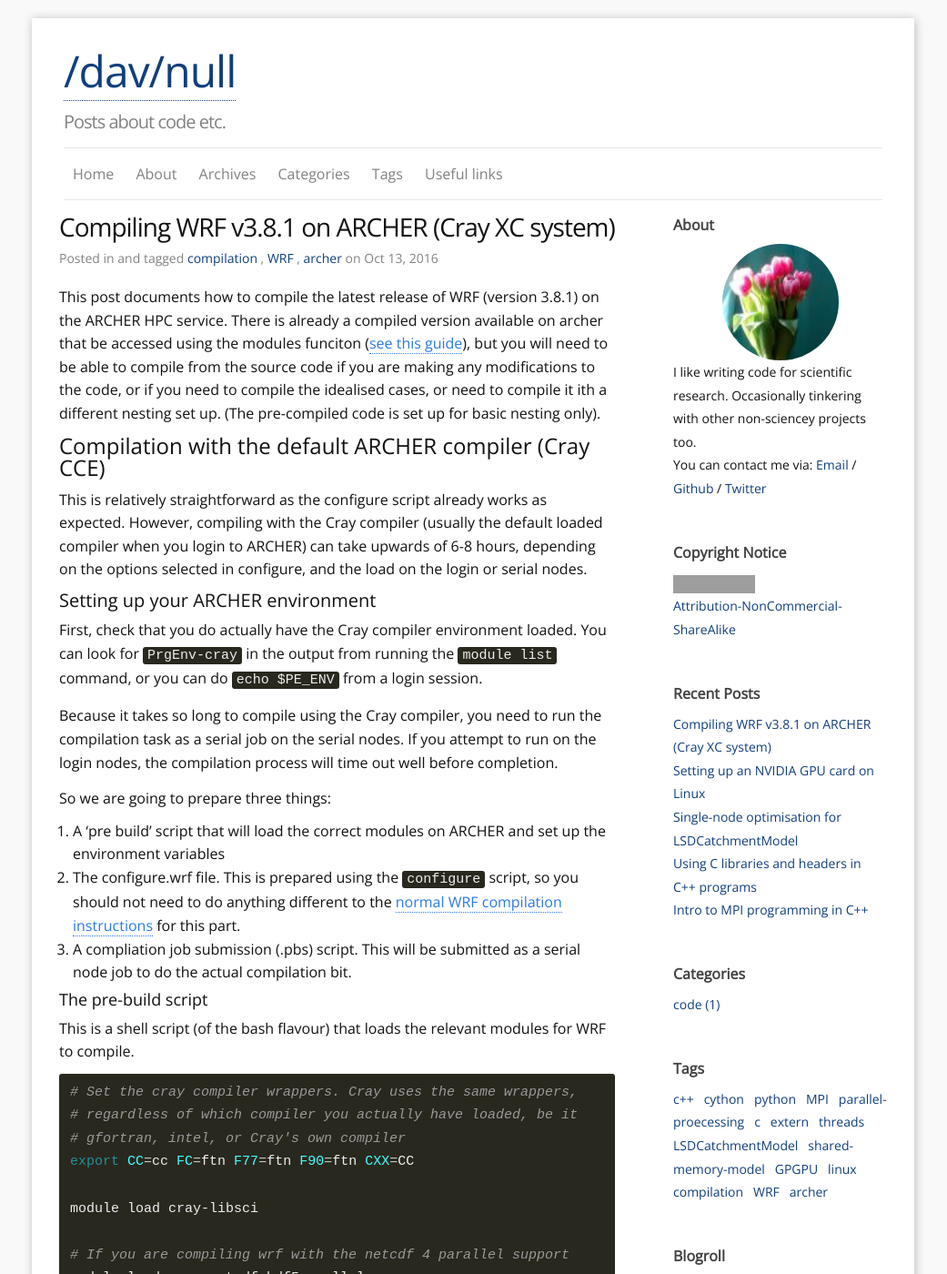
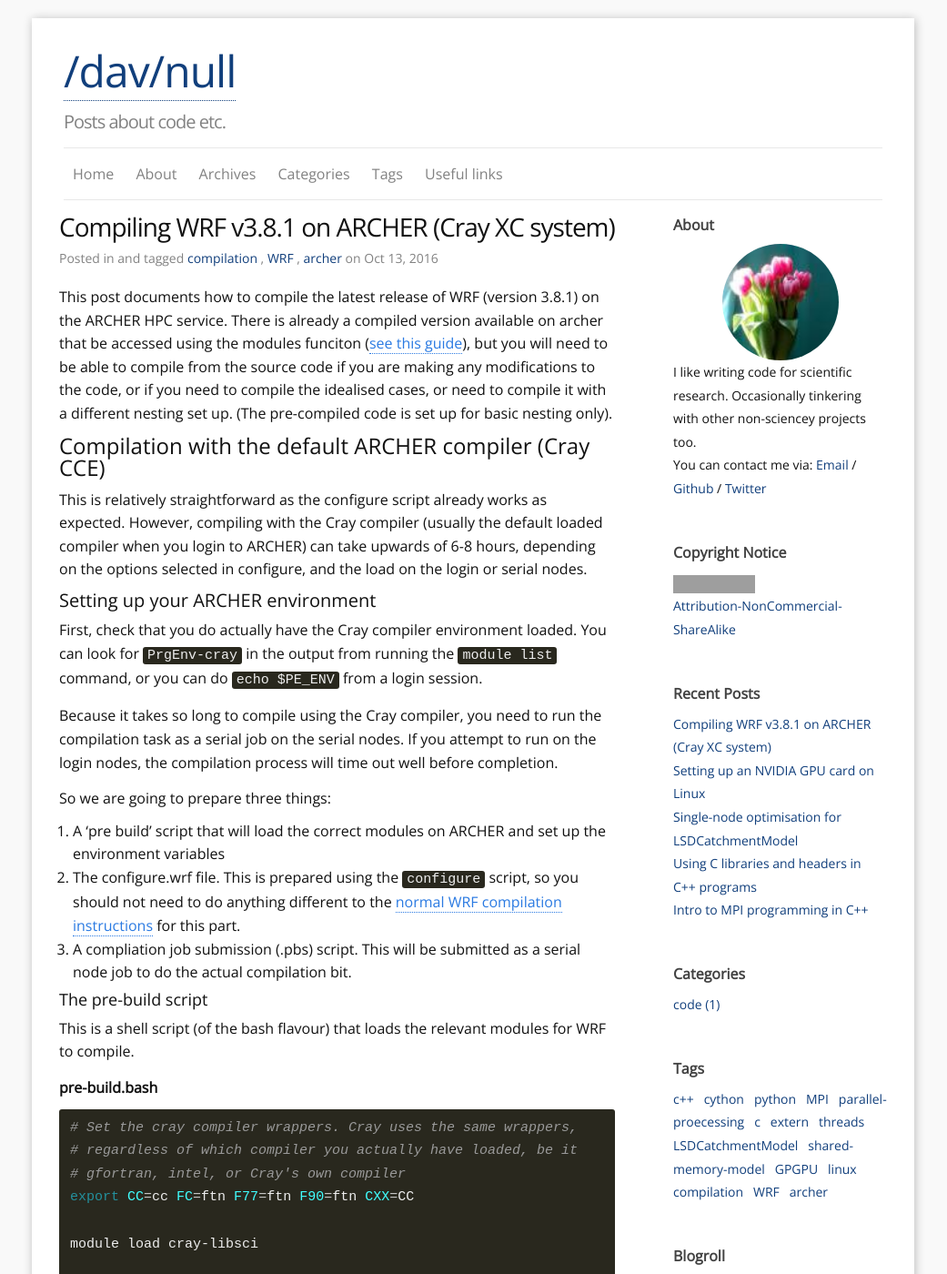
Before and after one commit to dvalters/dvalters.github.io, a Jekyll site: the page built from _posts/2016-10-13-Compiling-WRFV381-on-ARCHER.markdown, in a window 1280 px wide and 1400 px high. Shown: the whole window at 91% size, without its empty margins (120-1161 px from the left). Built offline with Jekyll 4.4.1, drawn with Linux system fonts in a browser that asks for light colours; comment, search, counter and statistics services are not loaded; some of the changed text lies outside the part shown; grey boxes are pictures that could not be loaded.

Commit message:
Corrections to post about compiling WRFv381 on ARCHER

```diff
--- a/_posts/2016-10-13-Compiling-WRFV381-on-ARCHER.markdown
+++ b/_posts/2016-10-13-Compiling-WRFV381-on-ARCHER.markdown
@@ -4,7 +4,7 @@ title: Compiling WRF v3.8.1 on ARCHER (Cray XC system)
 tags: compilation WRF archer
 ---
 
-This post documents how to compile the latest release of WRF (version 3.8.1) on the ARCHER HPC service. There is already a compiled version available on archer that be accessed using the modules funciton ([see this guide](http://www.archer.ac.uk/documentation/software/wrf/index.php)), but you will need to be able to compile from the source code if you are making any modifications to the code, or if you need to compile the idealised cases, or need to compile it ith a different nesting set up. (The pre-compiled code is set up for basic nesting only).
+This post documents how to compile the latest release of WRF (version 3.8.1) on the ARCHER HPC service. There is already a compiled version available on archer that be accessed using the modules funciton ([see this guide](http://www.archer.ac.uk/documentation/software/wrf/index.php)), but you will need to be able to compile from the source code if you are making any modifications to the code, or if you need to compile the idealised cases, or need to compile it with a different nesting set up. (The pre-compiled code is set up for basic nesting only).
 
 ## Compilation with the default ARCHER compiler (Cray CCE)
 
@@ -26,6 +26,7 @@ So we are going to prepare three things:
 
 This is a shell script (of the bash flavour) that loads the relevant modules for WRF to compile.
 
+__pre-build.bash__
 {% highlight bash %}
 
 # Set the cray compiler wrappers. Cray uses the same wrappers,
@@ -60,6 +61,7 @@ Note that you may need to switch a `load` statement for a `swap` statement in so
 
 NOTE: `.profile` (in the `$HOME` directory is only loaded on the login shells. If you launch any other interactive shells (like an interactive job mode), then `.bashrc` will get loaded.
 
+__pre-build.bash__ (continued)
 {% highlight bash %}
 # ...continued
 
```
